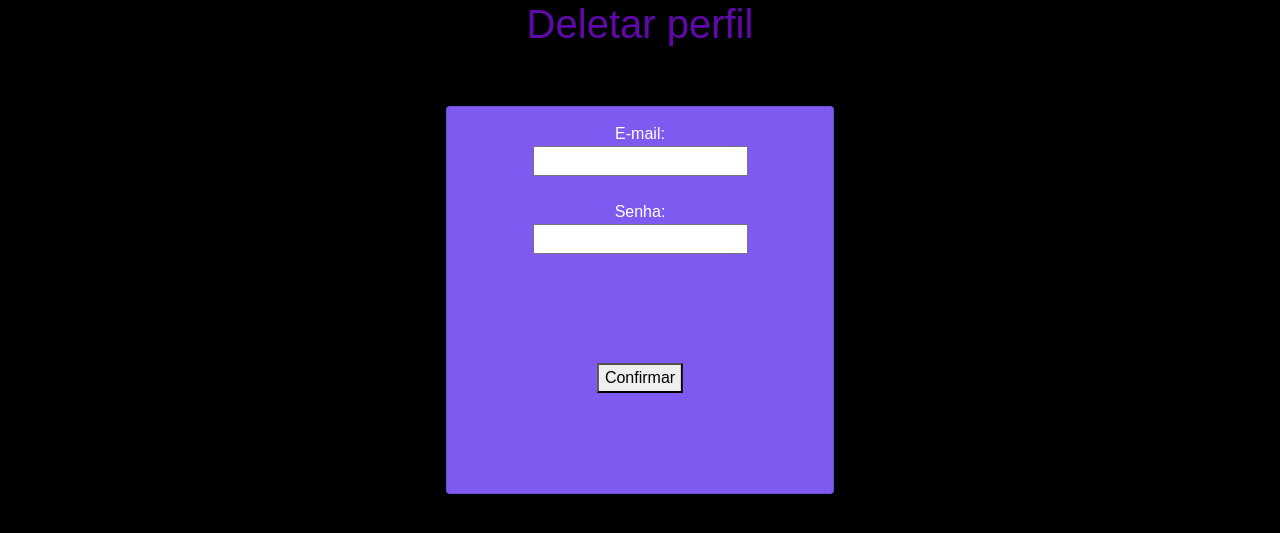
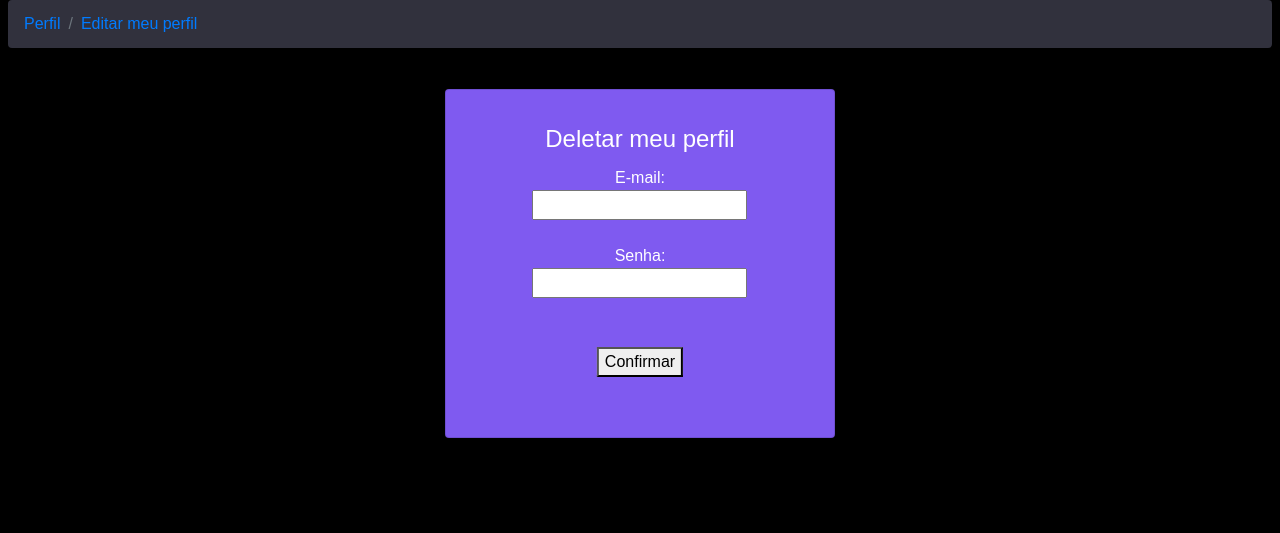
Before and after one commit to EricaRegnier/PUC-Study-projetos, a Django app: page /deletar in a window 1280 px wide. Shown: the top 533 px of the page. Run offline with Django 4.2, Linux system fonts and the light colour scheme; some libraries are stand-ins or nearby versions.

Commit message:
Página de deletar perfil melhorada

```diff
--- a/PrimProjeto/first/templates/deletarPerfil.html
+++ b/PrimProjeto/first/templates/deletarPerfil.html
@@ -1,19 +1,26 @@
+{% load static %}
+
 <!DOCTYPE html>
 <html lang="pt-br">
 <head>
-    <link rel="icon" href= "Favicon.png"  type="image/x-icon">
-    <h1 style="color:#6008AA ; text-align: center;"> Deletar perfil </h1>
+    <link rel="icon" href= "../../static/Favicon.png"  type="image/x-icon">
+    <meta charset="UTF-8">
+    <meta http-equiv="X-UA-Compatible" content="IE=edge">
+    <meta name="viewport" content="width=device-width, initial-scale=1.0">
+    <title>Deletar meu perfil</title>
     <link rel="stylesheet" href="https://stackpath.bootstrapcdn.com/bootstrap/4.1.3/css/bootstrap.min.css" integrity="sha384-MCw98/SFnGE8fJT3GXwEOngsV7Zt27NXFoaoApmYm81iuXoPkFOJwJ8ERdknLPMO" crossorigin="anonymous">
-    <hr>
-    <style>
+
+</head>
+
+<style>
       body {
         background:black;
         text-align: center;
-        padding-left: 10px;
-        padding-right: 10px;
+        padding-left: 8px;
+        padding-right: 8px;
         font-family: allumi-std, sans-serif;
 			  font-style: normal;
-			  font-weight: 500;
+			  font-weight: 400;
         color: white;
       }
       .center {
@@ -25,7 +32,7 @@
         transform: translate(-50%, -50%);
       }
 	  .container {
-        height: 200px;
+        height: 80px;
         position: relative;
       }
 </style>
@@ -34,11 +41,19 @@
   <script src="https://code.jquery.com/jquery-3.3.1.slim.min.js" integrity="sha384-q8i/X+965DzO0rT7abK41JStQIAqVgRVzpbzo5smXKp4YfRvH+8abtTE1Pi6jizo" crossorigin="anonymous"></script>
   <script src="https://cdnjs.cloudflare.com/ajax/libs/popper.js/1.14.3/umd/popper.min.js" integrity="sha384-ZMP7rVo3mIykV+2+9J3UJ46jBk0WLaUAdn689aCwoqbBJiSnjAK/l8WvCWPIPm49" crossorigin="anonymous"></script>
   <script src="https://stackpath.bootstrapcdn.com/bootstrap/4.1.3/js/bootstrap.min.js" integrity="sha384-ChfqqxuZUCnJSK3+MXmPNIyE6ZbWh2IMqE241rYiqJxyMiZ6OW/JmZQ5stwEULTy" crossorigin="anonymous"></script>
+  <nav aria-label="breadcrumb">
+    <ol class="breadcrumb" style = "background: #31313d;">
+      <li class="breadcrumb-item" ><a href="perfilusuario.html">Perfil</a></li>
+      <li class="breadcrumb-item"><a href="editarPerfil.html">Editar meu perfil</a></li>
+    </ol>
+  </nav>
 </body>
 <br />
 <div class="col-sm-4" style = "display: block; margin: auto;">    <div class="card" style = "background-color: black">
       <div class="card" style="background: #7f5af0; padding: 15px">
-        <ul class="list-group">
+        <div class="card-body">
+          <h4 class="card-title">Deletar meu perfil</h4>
+          <ul class="list-group">
 	<form action="" method="post">
     {% csrf_token %}
 	  E-mail:<br>
```
